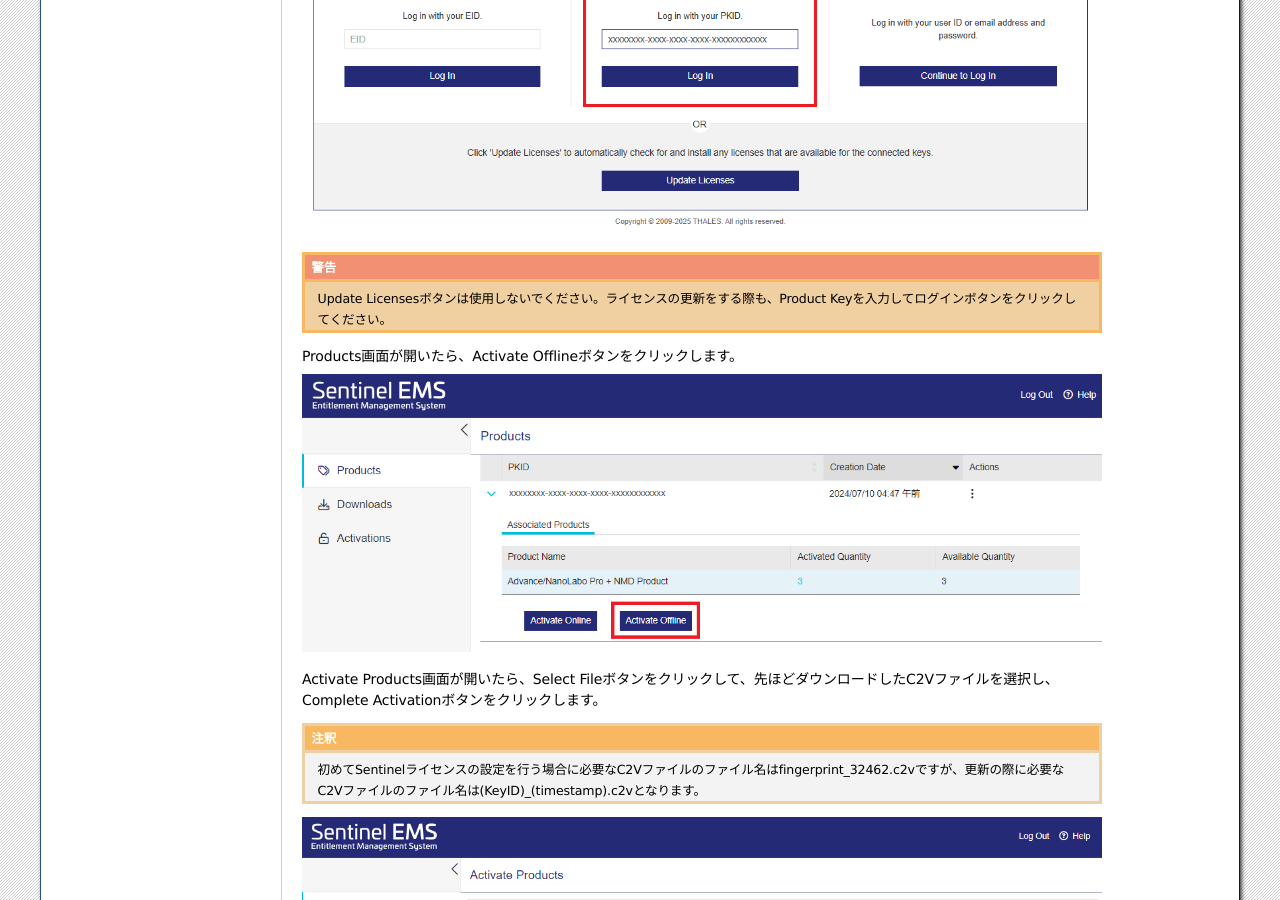
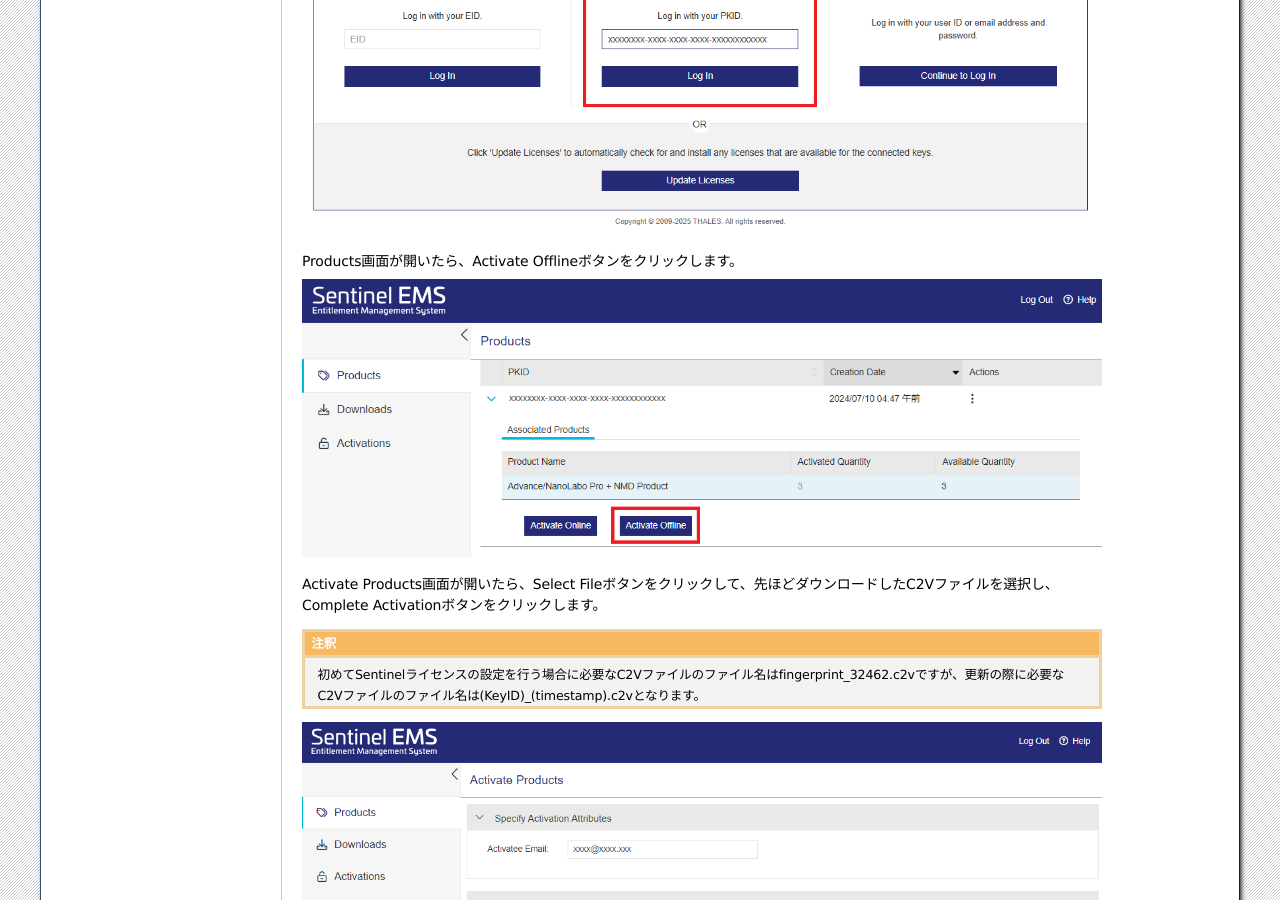
Before and after one commit to advancesoftcorp/neuralmd-doc, a Sphinx documentation site: the page built from docs/source/install/license.rst, in a window 1280 px wide and 900 px high, scrolled down 2387 px. Built offline with Sphinx 7.4.7, drawn with Linux system fonts in a browser that asks for light colours; formulas are drawn with MathJax 3.

Commit message:
remove  warning for update Licenses button

```diff
--- a/docs/source/install/license.rst
+++ b/docs/source/install/license.rst
@@ -76,10 +76,6 @@
 "Product Key ID"の入力欄に、Entitlement Certificateに記載されている"Product Key"を入力してログインボタンをクリックしてください。
 
 .. image:: /img/EMSLogin.png
-
-.. warning::
-
-      Update Licensesボタンは使用しないでください。ライセンスの更新をする際も、Product Keyを入力してログインボタンをクリックしてください。
 
 Products画面が開いたら、Activate Offlineボタンをクリックします。
 
```
